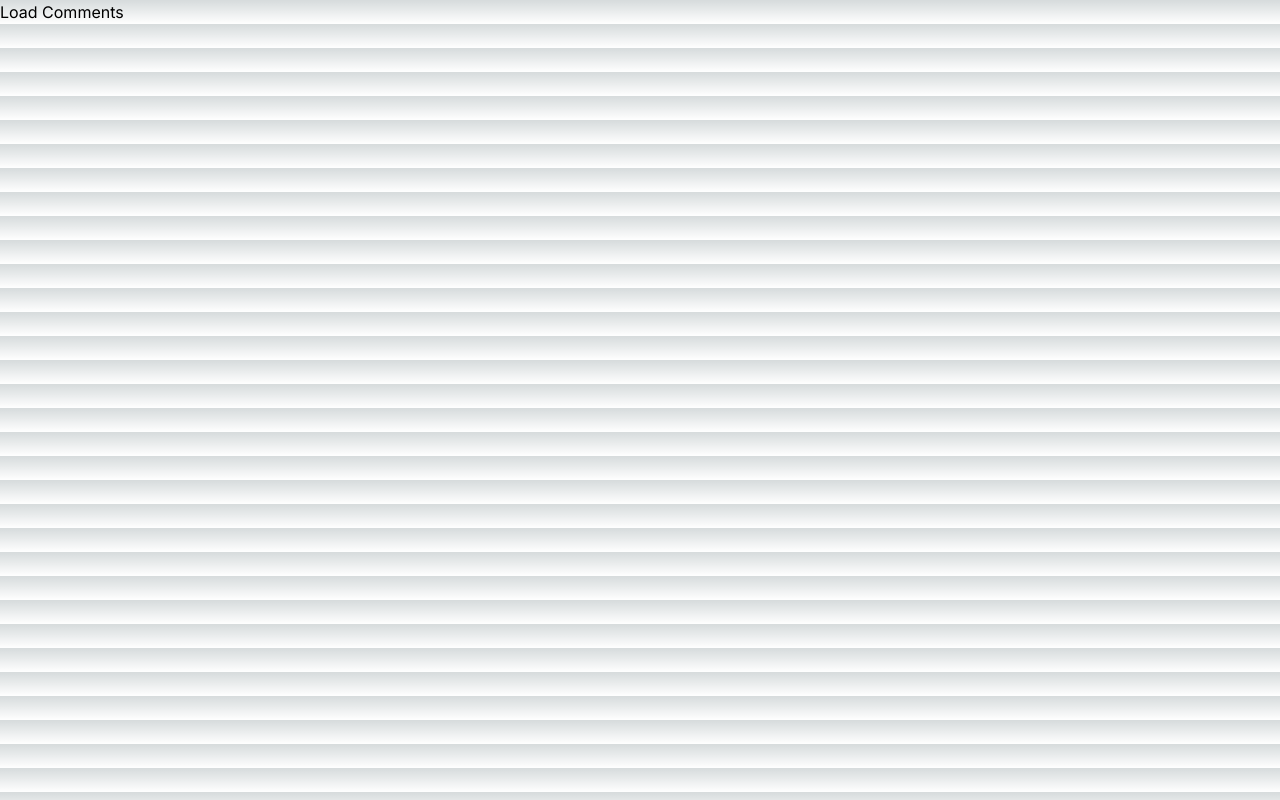
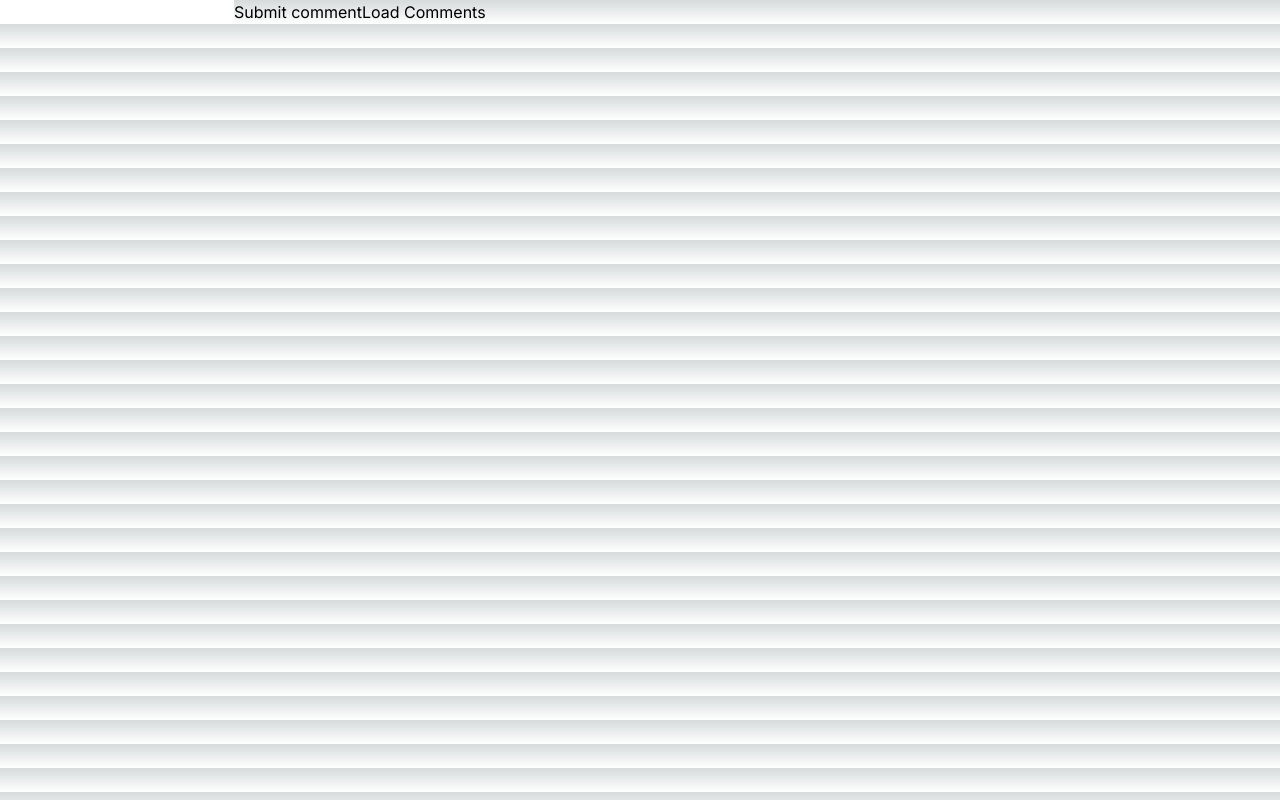
Before and after one commit to blakenp/api-request, a Next.js app: page / in a window 1280 px wide. Built offline with nearby package versions, Linux system fonts and the light colour scheme.

Commit message:
Add POST request function to submit new comments

```diff
--- a/src/app/page.tsx
+++ b/src/app/page.tsx
@@ -5,9 +5,10 @@ import { useState } from 'react';
 
 export default function Home() {
   const [comments, setComments] = useState<any[]>([])
+  const [comment, setComment] = useState("")
 
   const getComments = async () => {
-    await fetch('https://webhooks-black.vercel.app/api/webhook')
+    await fetch('/api/webhook')
     .then(async (response) => {
       let data = await response.json()
       console.log(data[0].text)
@@ -15,8 +16,25 @@ export default function Home() {
     })
   }
 
+  const submitComment = async () => {
+    await fetch('/api/webhook', {
+      method: 'POST',
+      body: JSON.stringify({ comment: comment }),
+      headers: {
+        'Content-Type': 'application/json',
+      },
+    })
+    setComment('')
+  }
+
   return (
     <>
+      <input
+        type='text'
+        value={comment}
+        onChange={(event) => setComment(event.target.value)}
+      />
+      <button onClick={submitComment}>Submit comment</button>
       <button onClick={getComments}>Load Comments</button>
       {
         comments.map(comment => {
```
